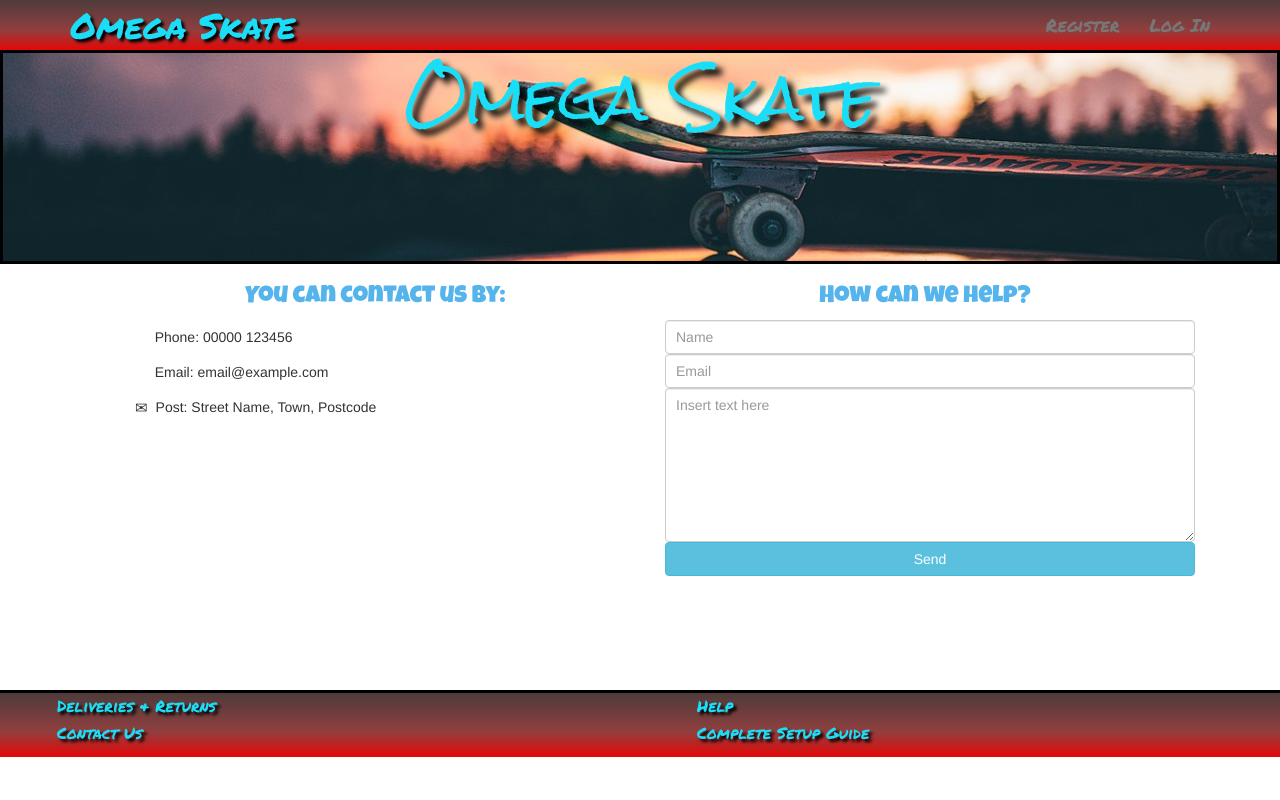
After one commit to skies09/omega-sk8-ds, a Django app: page /home/contact/ in a window 1280 px wide. The commit adds this page. Run offline with Django 3.2, Linux system fonts and the light colour scheme; some libraries are stand-ins or nearby versions; some web fonts are replaced.

Commit message:
adding contact page

```diff
--- /dev/null
+++ b/home/templates/contact.html
@@ -0,0 +1,32 @@
+{% extends 'base.html' %}
+
+{% block content %}
+<div class='container-fluid'>
+    <div class='row'>
+        <div class='col-sm-6'>
+            <ul class='contact-list'>
+                <h3>You can contact us by:</h3>
+                <li><span class="glyphicon glyphicon-earphone" aria-hidden="true"></span>Phone: 00000 123456</li>
+                <li><span class="glyphicon glyphicon-comment" aria-hidden="true"></span>Email: email@example.com</li>
+                <li><span class="glyphicon glyphicon-envelope" aria-hidden="true"></span>Post: Street Name, Town, Postcode</li>
+            </ul>
+        </div>
+        <div class='col-sm-6'>
+            <div>
+                <h3 class='contact-heading uppercase text-center'>How can we help?</h3>
+            </div>
+            <div class="center-form">
+                <form onsubmit="sendMail(this);">
+                    <input type="text" name="name" class="form-control" id="fullname" placeholder="Name" required>
+                    <input type="email" name="emailaddress" class="form-control" id="email" placeholder="Email"
+                        required>
+                    <textarea name="projectsummary" class="form-control" id="projectsummary" rows="7"
+                        placeholder="Insert text here" required></textarea>
+                    <a type="submit" class="btn btn-info center-block">Send</a>
+                </form>
+            </div>
+        </div>
+
+    </div>
+</div>
+{% endblock %}
--- a/home/urls.py
+++ b/home/urls.py
@@ -1,7 +1,9 @@
 from django.conf.urls import url, include
 from .views import home
+from .views import contact
 
 
 urlpatterns = [
 url(r'^home/', home, name="home"),
+url(r'^contact/', contact, name="contact"),
 ]
--- a/home/views.py
+++ b/home/views.py
@@ -4,3 +4,8 @@ from django.shortcuts import render
 def home(request):
     """A view that displays the home page"""
     return render(request, "home.html")
+
+
+def contact(request):
+    """A view that displays the contact page"""
+    return render(request, "contact.html")
--- a/static/css/custom.css
+++ b/static/css/custom.css
@@ -126,6 +126,26 @@ footer {
     min-height: calc(100vh - 374px);
 }
 
+/*contact page*/
+form {
+    width: 100%;
+}
+
+.form-control{
+   padding-left: 10px;
+}
+
+.contact-list li{
+    list-style-type: none;
+    padding:2px;
+}
+
+.contact-list span{
+    padding:8px;
+    font-size:15px;
+}
+
+
 .icon-bar {
     background-color: #fff;
 }
@@ -147,8 +167,8 @@ footer {
     background-color: #c67605;
 }
 .product-background {
-    width: 30%;
-    height: 5%;
+    width: 5em;
+    height: 7em;
     display: block;
     margin-left: auto;
     margin-right: auto;
--- a/templates/base.html
+++ b/templates/base.html
@@ -75,14 +75,14 @@
             <div class='col-sm-6'>
                     <ul class='footer-list'>
                         <li><a href="">Deliveries & Returns</a></li>
-                        <li><a href="">Track Order</a></li>
-                        <li><a href="" >Contact Us</a></li>
+                        <!-- <li><a href="">Track Order</a></li> -->
+                        <li><a href="{% url 'contact' %}" >Contact Us</a></li>
                     </ul>
             </div>
             <div class='col-sm-6'>
                     <ul class='footer-list'>
                         <li><a href="">Help</a></li>
-                        <li><a href="">Board Sizes</a></li>
+                        <!-- <li><a href="">Board Sizes</a></li> -->
                         <li><a href="">Complete Setup Guide</a></li>
                     </ul>
             </div>
```
